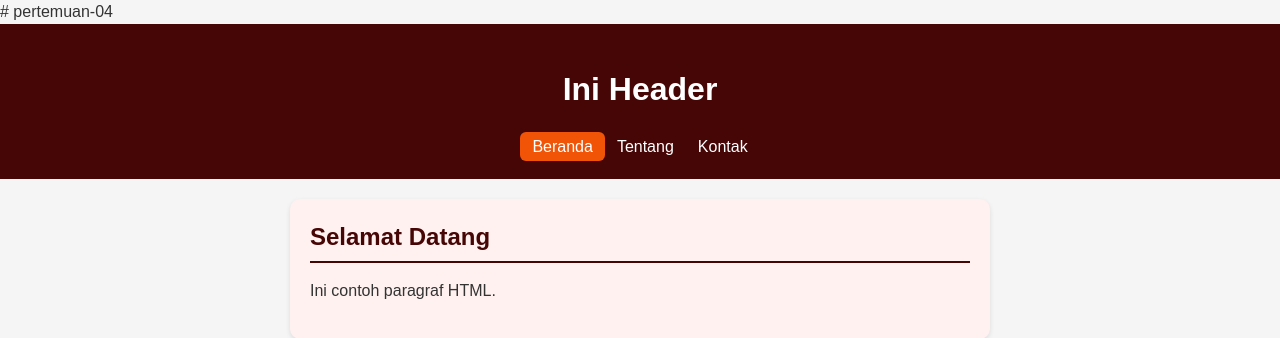
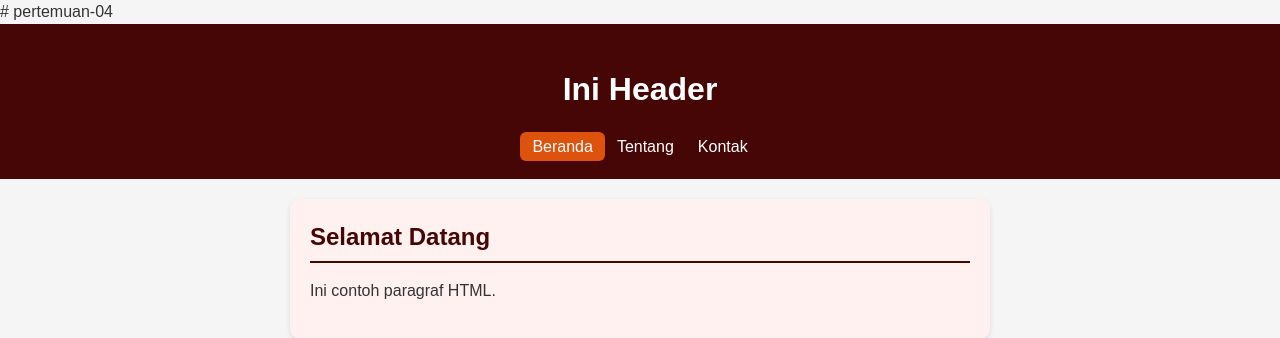
Before and after one commit to Chelsca65/2511500065-PWD-TI1B-2526O, a PHP site: page /pertemuan-04/index.html in a window 1280 px wide, while the restyled element is pressed. Shown: the top 338 px of the page. Run offline with PHP 8.4, Linux system fonts and the light colour scheme.

Commit message:
styling navigasi

```diff
--- a/pertemuan-04/style.css
+++ b/pertemuan-04/style.css
@@ -77,7 +77,7 @@
         }
 
         header li a:active {
-            background-color: #f15406;
+            background-color: #dd520d;
             transform: translateY(1px);
         }
 
```
